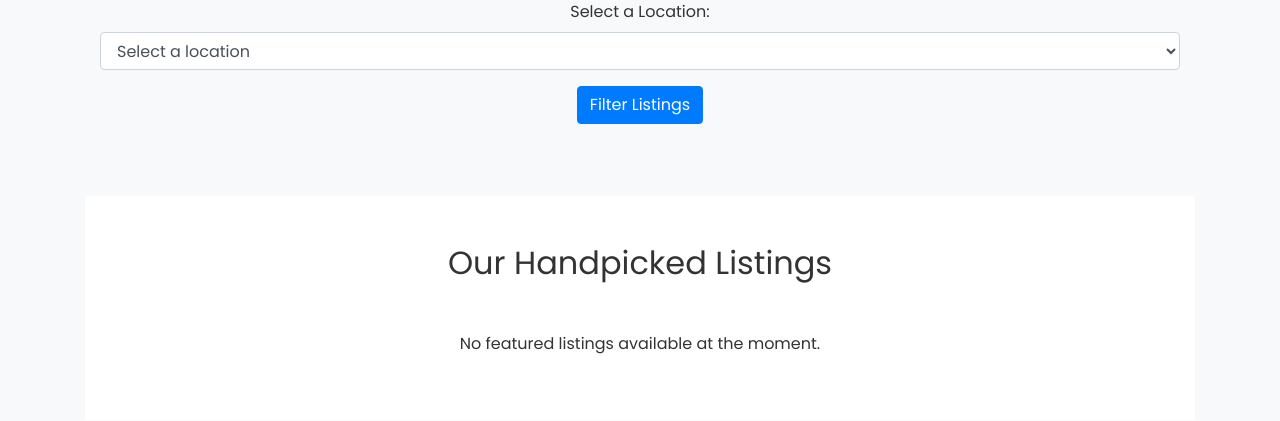
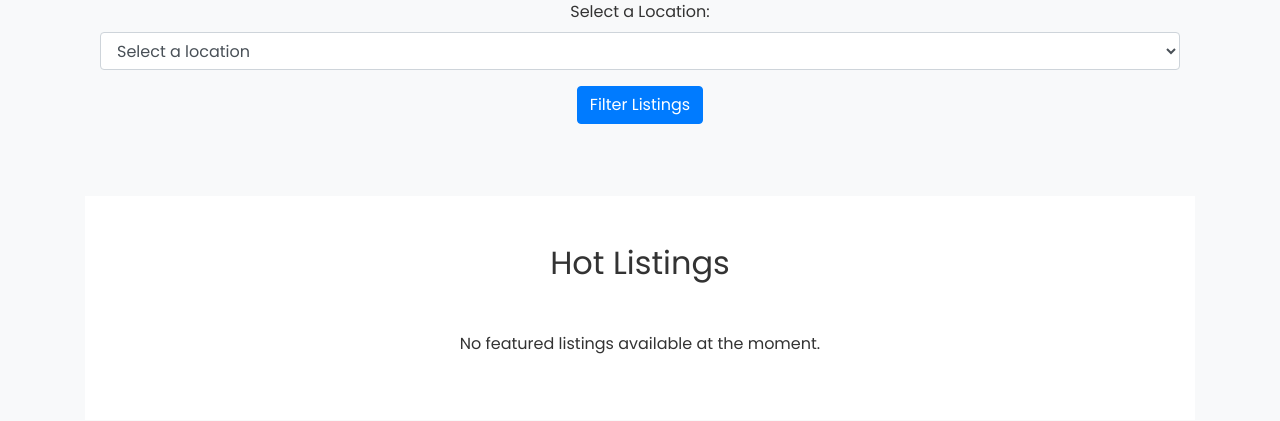
Before and after one commit to Afuyah/airbnb_clone, a Flask app: page / in a window 1280 px wide. Shown: the part 673-1094 px from the top of the page. Run offline with Flask 3, Linux system fonts and the light colour scheme; some libraries are stand-ins or nearby versions.

Commit message:
Update index.html

```diff
--- a/app/templates/index.html
+++ b/app/templates/index.html
@@ -35,7 +35,7 @@
 <!-- Featured Listings with Interactive Grid -->
 <section class="featured-listings py-5">
     <div class="container">
-        <h2 class="text-center mb-5">Our Handpicked Listings</h2>
+        <h2 class="text-center mb-5">Hot Listings</h2>
         <div class="row" id="listings-container">
             {% for listing in featured_listings %}
                 <div class="col-lg-4 col-md-6 mb-4 listing-card" data-location-id="{{ listing.location.id }}">
```
